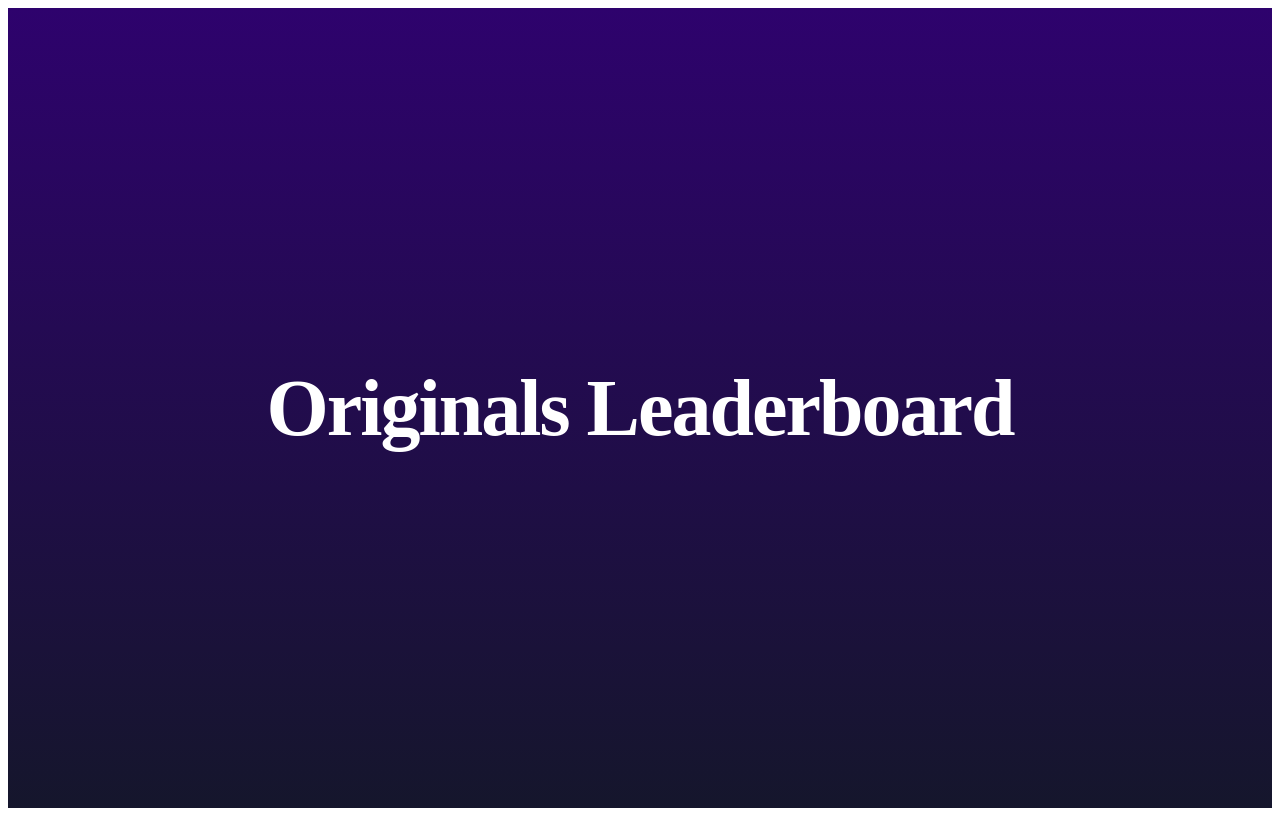
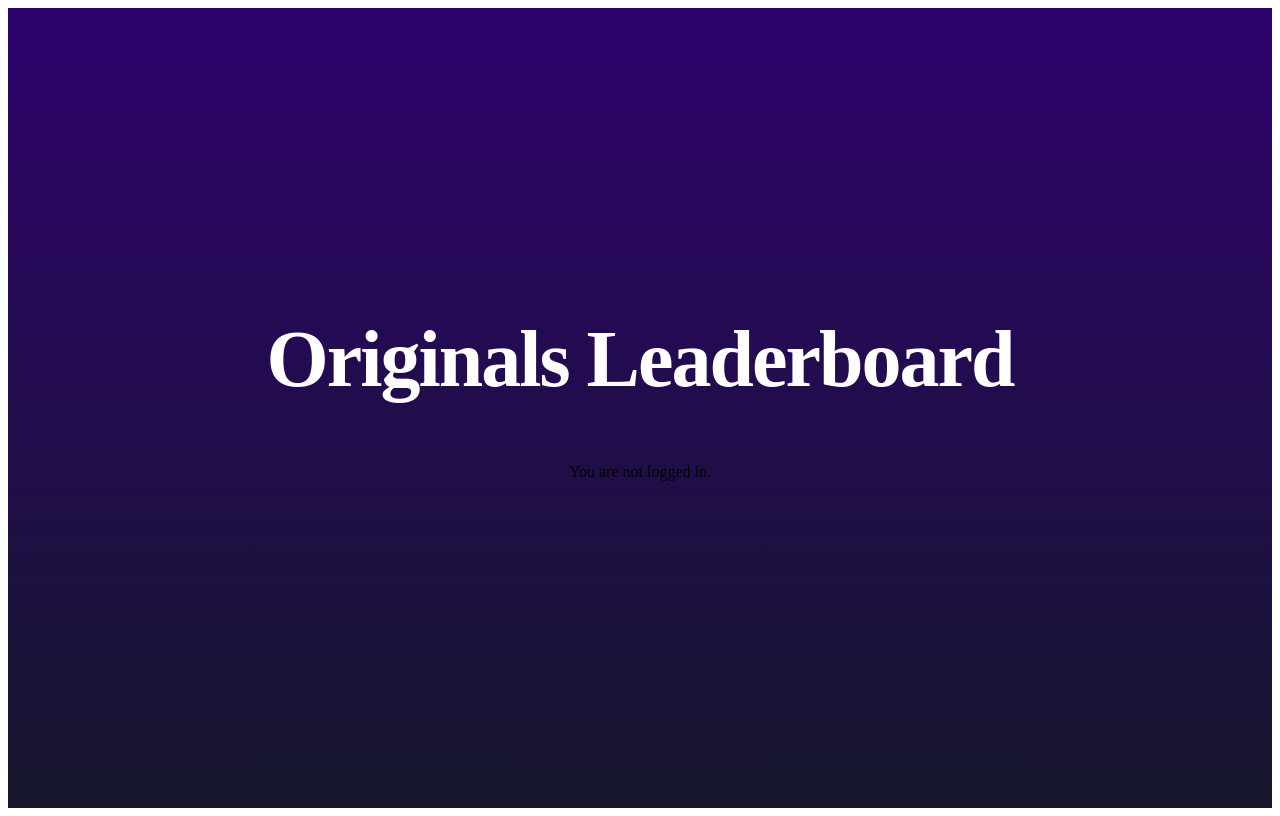
Before and after one commit to vitasaturnia/reviews, a Next.js app: page / in a window 1280 px wide. Built offline with nearby package versions, Linux system fonts and the light colour scheme; no server answers.

Commit message:
first commit

```diff
--- a/src/pages/index.js
+++ b/src/pages/index.js
@@ -1,13 +1,15 @@
 import styles from "./index.module.css";
 import Head from "next/head";
+import { useSession } from "next-auth/client";
 import Header from "../components/Header.js";
 
 export default function Home() {
+    const [session, loading] = useSession();
+
     return (
         <>
             <Head>
-          <Header/>
-
+                <Header />
                 <title>Create T3 App</title>
                 <meta name="description" content="Generated by create-t3-app" />
                 <link rel="icon" href="/favicon.ico" />
@@ -17,6 +19,17 @@ export default function Home() {
                     <h1 className={styles.title}>
                         Originals Leaderboard
                     </h1>
+                    {!loading && (
+                        <div>
+                            {session ? (
+                                <p>Welcome, {session.user.name}!</p>
+                                /* Add other content for logged-in users */
+                            ) : (
+                                <p>You are not logged in.</p>
+                                /* Add login button or link here */
+                            )}
+                        </div>
+                    )}
                 </div>
             </main>
         </>
```
Lines whose indentation alone changed are shown as unchanged.
